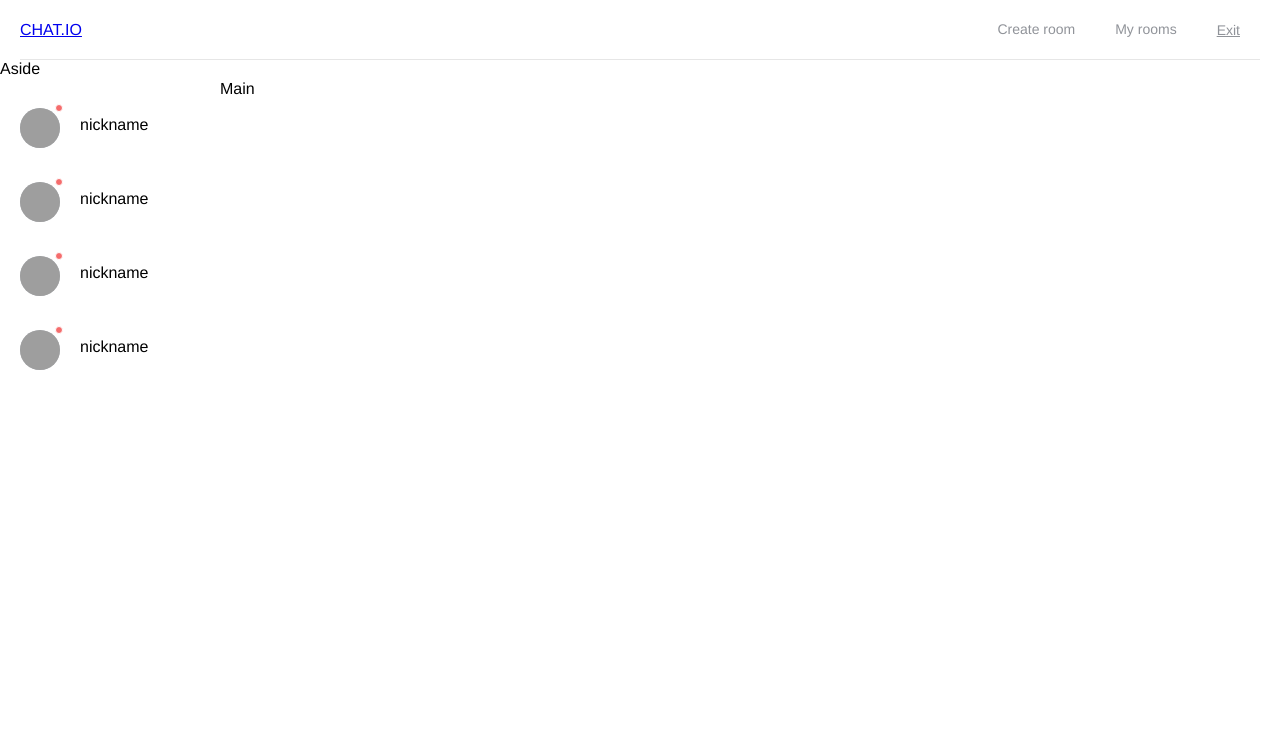
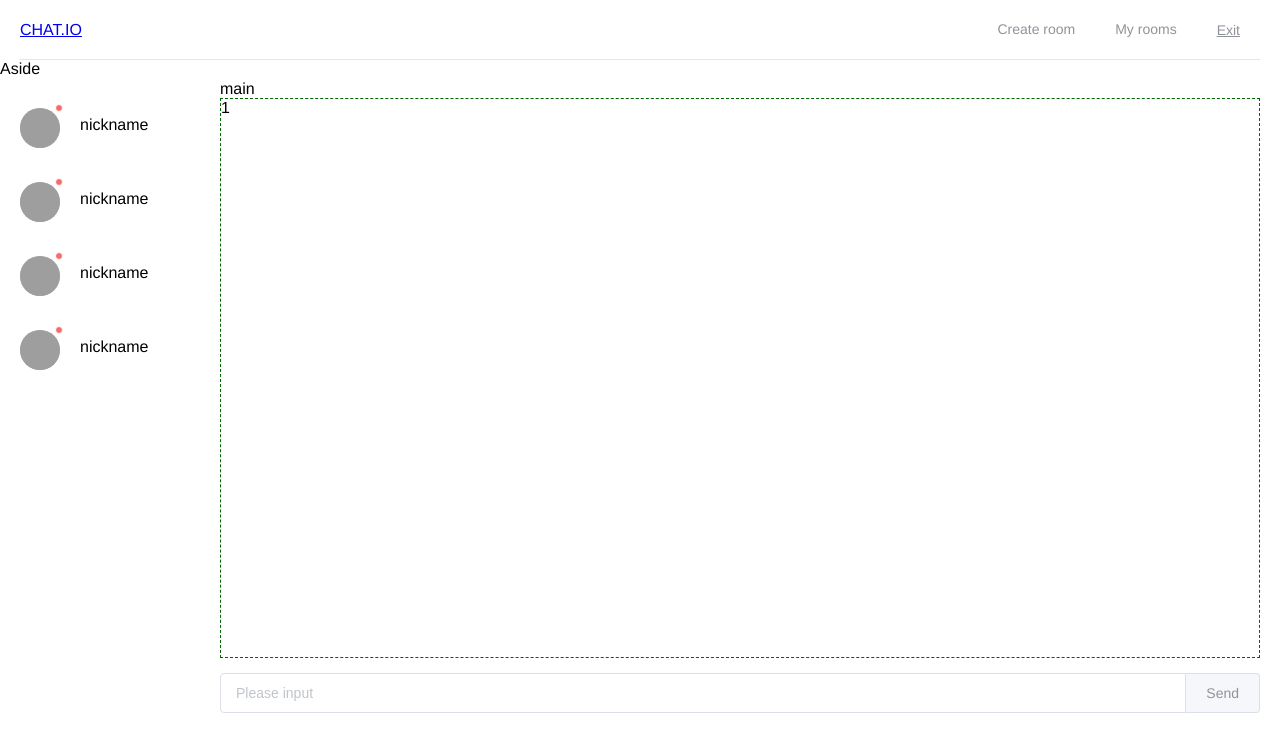
Before and after one commit to shutemov/chat-io, a Nuxt app in the folder nuxt-chat-io/: page /chatRoom in a window 1280 px wide. Shown: the top 752 px of the page. Built offline with nearby package versions, Linux system fonts and the light colour scheme; grey boxes are pictures that could not be loaded.

Commit message:
Обновлен layout комнаты чата. Добавлены новые компоненты.

```diff
--- /dev/null
+++ b/nuxt-chat-io/components/main/chatRoomPage/chatApp/AppChat.vue
@@ -0,0 +1,23 @@
+<template>
+  <div>
+    <message-viewer></message-viewer>
+    <input-message></input-message>
+  </div>
+</template>
+
+<script>
+  import MessageViewer from './MessageViewer'
+  import InputMessage from './InputMessage'
+
+  export default {
+    name: "AppChat",
+    components: {
+      MessageViewer,
+      InputMessage
+    }
+  }
+</script>
+
+<style scoped>
+
+</style>
--- /dev/null
+++ b/nuxt-chat-io/components/main/chatRoomPage/chatApp/InputMessage.vue
@@ -0,0 +1,17 @@
+<template>
+  <div style="margin-top: 15px;">
+    <el-input placeholder="Please input">
+      <template slot="append">Send</template>
+    </el-input>
+  </div>
+</template>
+
+<script>
+    export default {
+        name: "InputMassage"
+    }
+</script>
+
+<style scoped>
+
+</style>
--- /dev/null
+++ b/nuxt-chat-io/components/main/chatRoomPage/chatApp/MessageViewer.vue
@@ -0,0 +1,19 @@
+<template>
+  <div class="viewer">
+    1
+  </div>
+</template>
+
+<script>
+  export default {
+    name: "MassageViewer"
+  }
+</script>
+
+<style scoped>
+  .viewer {
+    height: 70vh;
+    width: 100%;
+    border: 1px dashed darkgreen;
+  }
+</style>
--- a/nuxt-chat-io/components/main/mainPage/Navigation.vue
+++ b/nuxt-chat-io/components/main/mainPage/Navigation.vue
@@ -1,6 +1,6 @@
 <template>
     <nav>
-      <a href="http://localhost:3000/" target="_blank">
+      <a href="http://localhost:3000/mainPage"  target="_blank">
         CHAT.IO
       </a>
       <el-menu  class="el-menu-demo" mode="horizontal" @select="">
--- a/nuxt-chat-io/components/main/mainPage/RoomListItem.vue
+++ b/nuxt-chat-io/components/main/mainPage/RoomListItem.vue
@@ -1,17 +1,36 @@
 <template>
+  <el-collapse v-model="activeName" accordion>
+    <el-collapse-item title="Room name" name="1">
+      <div class="row">
+        <div class="row" style="font-size: 15px;">
+          <div>Small description</div>
+        </div>
+        <div>
+          <i class="el-icon-user-solid" style="margin-right: 5px;font-size: 15px;">8</i>
+          <i class="el-icon-lock" style="margin-right: 5px;font-size: 15px;"></i>
 
-    <el-badge :value="12" class="item" style="width: 100%;">
-      <div>comments</div>
-    </el-badge>
-
+          <el-button type="primary" size="small" round>Enter</el-button>
+        </div>
+      </div>
+    </el-collapse-item>
+  </el-collapse>
 </template>
 
 <script>
   export default {
-    name: "RoomListItem"
+    name: "RoomListItem",
+    data: () => {
+      return {
+        activeName: 1,
+      }
+    }
   }
 </script>
 
 <style scoped>
-
+  .row {
+    display: flex;
+    justify-content: space-between;
+    align-items: center;
+  }
 </style>
--- a/nuxt-chat-io/layouts/chatRoom.vue
+++ b/nuxt-chat-io/layouts/chatRoom.vue
@@ -7,7 +7,10 @@
       <el-aside width="200px">Aside
         <room-user-list></room-user-list>
       </el-aside>
-      <el-main>Main</el-main>
+      <el-main>
+        main
+        <app-chat></app-chat>
+      </el-main>
     </el-container>
   </el-container>
 </template>
@@ -15,12 +18,13 @@
 <script>
   import AppNav from './../components/main/mainPage/Navigation'
   import RoomUserList from './../components/main/chatRoomPage/RoomUserList'
+  import AppChat from './../components/main/chatRoomPage/chatApp/AppChat'
 
 
   export default {
     name: "chatRoom",
     components: {
-      AppNav, RoomUserList
+      AppNav, RoomUserList,AppChat
     }
   }
 </script>
--- /dev/null
+++ b/nuxt-chat-io/pages/mainPage/index.vue
@@ -0,0 +1,49 @@
+<template>
+  <el-row type="flex" justify="center">
+    <el-col :xs="24" :sm="18" :md="12" :lg="10">
+      <room-list></room-list>
+    </el-col>
+  </el-row>
+</template>
+
+<script>
+
+  import RoomList from '../../components/main/mainPage/RoomList'
+
+  export default {
+    components: {RoomList}
+  }
+</script>
+
+<style>
+  .container {
+    margin: 0 auto;
+    min-height: 100vh;
+    display: flex;
+    justify-content: center;
+    align-items: center;
+    text-align: center;
+  }
+
+  .title {
+    font-family: 'Quicksand', 'Source Sans Pro', -apple-system, BlinkMacSystemFont,
+    'Segoe UI', Roboto, 'Helvetica Neue', Arial, sans-serif;
+    display: block;
+    font-weight: 300;
+    font-size: 100px;
+    color: #35495e;
+    letter-spacing: 1px;
+  }
+
+  .subtitle {
+    font-weight: 300;
+    font-size: 42px;
+    color: #526488;
+    word-spacing: 5px;
+    padding-bottom: 15px;
+  }
+
+  .links {
+    padding-top: 15px;
+  }
+</style>
```
